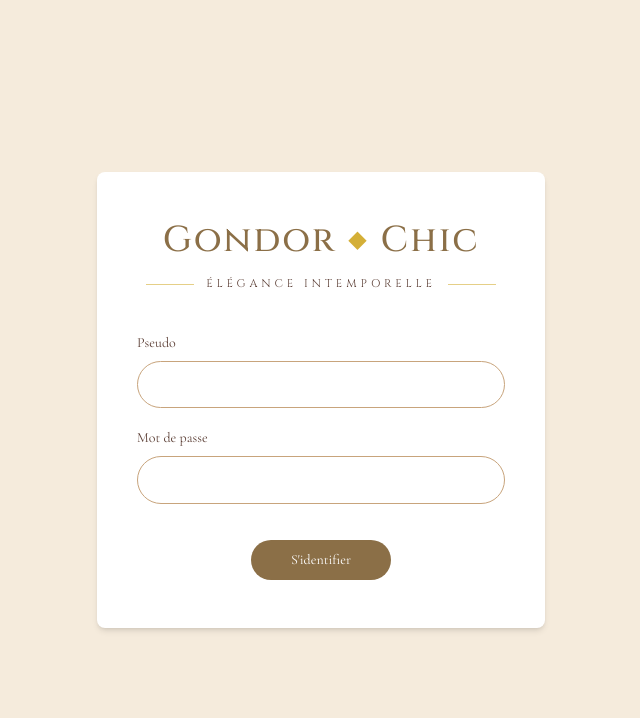
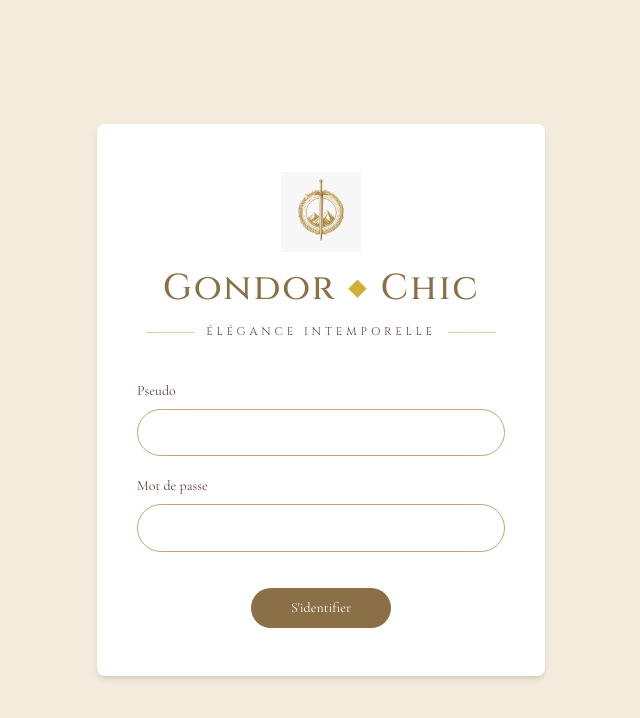
Before and after one commit to times13/magic-VenteStocks, a Next.js app in the folder frontend/: page / in a window 1280 px wide. Shown: the top 718 px of the page, without its empty margins (319-959 px from the left). Built offline with nearby package versions, Linux system fonts and the light colour scheme.

Commit message:
Ajout de logo

```diff
--- a/frontend/components/HomePage.tsx
+++ b/frontend/components/HomePage.tsx
@@ -1,6 +1,7 @@
 "use client";
 
 import { useState } from "react";
+import Image from "next/image";
 
 export default function HomePage() {
     const [pseudo, setPseudo] = useState("");
@@ -17,6 +18,13 @@ export default function HomePage() {
             <div className="w-full max-w-md rounded-lg bg-white px-10 py-12 shadow-md">
                 {/* En-tête marque */}
                 <div className="mb-10 text-center">
+                    <Image
+                        src="/logo.png"
+                        alt="Gondor Chic"
+                        width={80}
+                        height={80}
+                        className="mx-auto mb-4"
+                    />
                     <h1 className="flex items-center justify-center gap-3 font-[family-name:var(--font-display)] text-4xl font-medium tracking-wider text-ochre">
                         <span>Gondor</span>
                         <span className="text-gold text-2xl">◆</span>
```
Also changed, not shown: frontend/public/logo.png (added).
